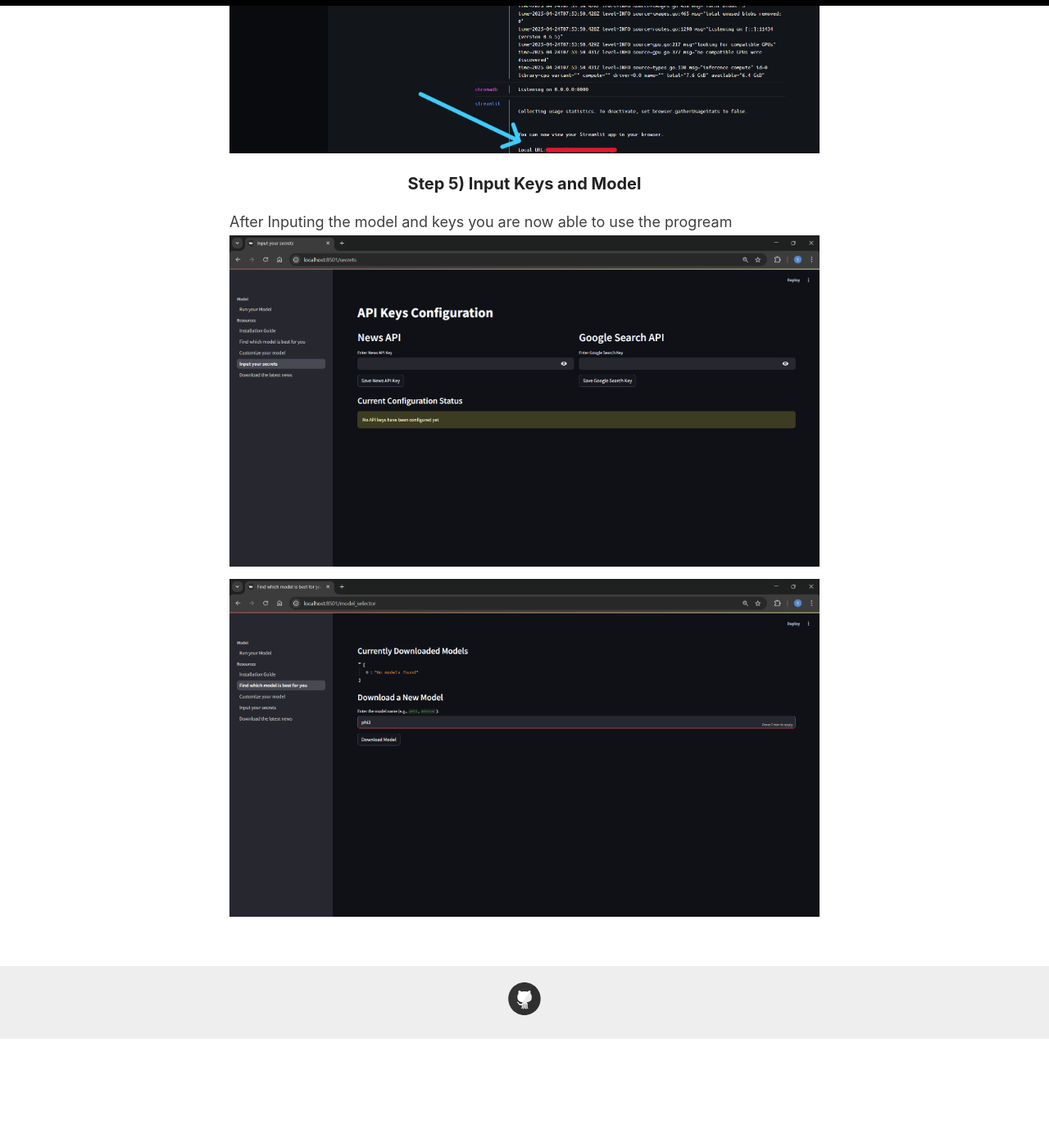
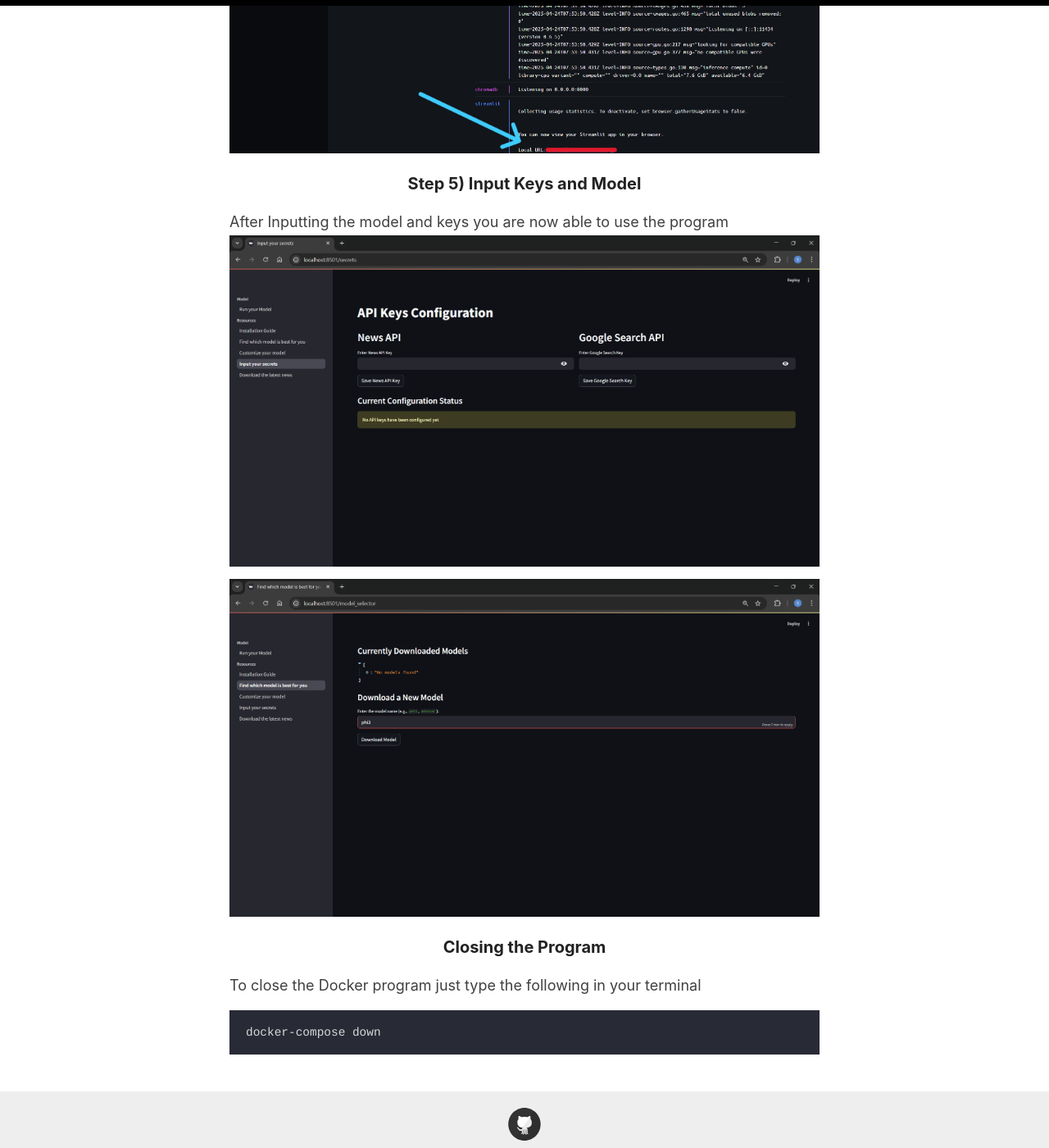
Before and after one commit to UHMCyberAnalytics/UHMCyberAnalytics.github.io, a Jekyll site: the page built from _pages/getting-started.md, in a window 1280 px wide and 1400 px high, scrolled down 2084 px. Shown: the whole window at 82% size. Built offline with Jekyll 4.4.1, drawn with Linux system fonts in a browser that asks for light colours; before the commit the page ends 3351 px from its top, so only the background shows below that.

Commit message:
Update getting-started.md

````diff
--- a/_pages/getting-started.md
+++ b/_pages/getting-started.md
@@ -36,7 +36,14 @@ Click open container and it should look like this. Then open the local host link
 
 ### Step 5) Input Keys and Model
 
-After Inputing the model and keys you are now able to use the progream
+After Inputting the model and keys you are now able to use the program
 ![img](https://github.com/UHMCyberAnalytics/UHMCyberAnalytics.github.io/blob/212ae5406a6e7ce6a4522bc7b8fc9304462e291f/images/input%20keys.png?raw=true)
 
 ![img](https://github.com/UHMCyberAnalytics/UHMCyberAnalytics.github.io/blob/212ae5406a6e7ce6a4522bc7b8fc9304462e291f/images/input%20model.png?raw=true)
+
+### Closing the Program
+
+To close the Docker program just type the following in your terminal
+```
+docker-compose down
+```
````
